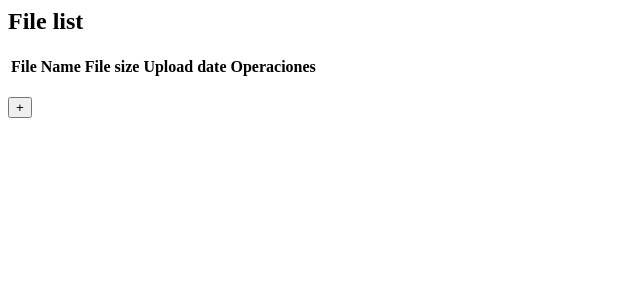
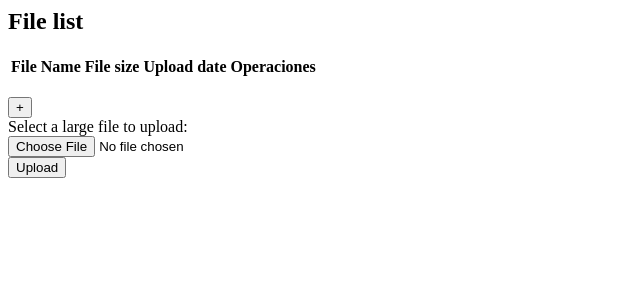
Before and after one commit to Gonzalosanto/Backblaze-b2-cloud-service-platform, a CodeIgniter app: page /PlataformaWEB/index.php/logincontroller/listarArchivos in a window 1280 px wide. Shown: the top 300 px of the page, without its empty margins (0-640 px from the left). Run offline with CodeIgniter, Linux system fonts and the light colour scheme; data that the repository does not hold is empty; some libraries are stand-ins or nearby versions.

Commit message:
Cambios de codigo

```diff
--- a/application/config/routes.php
+++ b/application/config/routes.php
@@ -51,6 +51,7 @@ defined('BASEPATH') OR exit('No direct script access allowed');
 */
 $route['default_controller'] = 'welcome/index';
 
+$route['uploadLargeFile'] = 'UploadByPartsController/finishLargeFiles';
 $route['listar-archivos']= 'LoginController/listarArchivos';
 $route['home']= 'LoginController/validation';
 $route['uploadFile2'] = 'UploadController/uploadFile2';
--- a/application/views/pages/vista-archivos.php
+++ b/application/views/pages/vista-archivos.php
@@ -61,12 +61,23 @@ include('application/dataAccessObjects/ListFiles.php');
 
     <button type='button' onclick='copiar_formulario();'>+</button>
     <div id='form_subir_archivo'>
+    </div>
 
-    </div>
+                <form  id="fileform" class="fileform" method="post" action="uploadLargeFile" enctype="multipart/form-data">
+                    Select a large file to upload:
+                    <input type="file" name="archivo" id="archivo" style="width:100%;"><br>
+                    <input type="submit" name="botonUpload" id="botonUpload" value="Upload">
+
+                </form>
+   <!-- <button type='button' onclick='copiar_formulario_subida_partes();'>Subir archivo por partes (1gb +)</button>
+    <div id='form_subir_archivo_partes'>
+    </div>-->
+
 
     <script src='<?php echo base_url("assets/js/vieja/jquery-3.2.1.min.js"); ?>'></script>
     <script src='<?php echo base_url("assets/controladores/UploadController.js"); ?>'></script>
     <script src='<?php echo base_url("assets/controladores/DownloadController.js"); ?>'></script>
     <script src='<?php echo base_url("assets/controladores/DeleteController.js"); ?>'></script>
+    <script src='<?php echo base_url("assets/controladores/UploadByParts.js"); ?>'></script>
 
 </body>
--- /dev/null
+++ b/assets/controladores/UploadByParts.js
@@ -0,0 +1,103 @@
+function subirPartes(id) {
+
+    $('#botonSubida' + id).attr("disabled", true);
+        var fileInput = document.getElementById('archivo');
+        var file = fileInput.files[0];
+
+        var data = $('input[type=file]#archivo')[0].files[0];
+        //console.log(data.name);
+        //var name = encodeURIComponent(file.name);// Cambiar nombre
+        //console.log(name);
+    $.ajax({
+        url: 'UploadByPartsController/uploadPart',
+        type: 'POST',
+        data:data,
+        success: function (dataobject) { //Funcion que retorna los datos procesados del script PHP .
+
+            /*var fileInput = document.getElementById('archivo');
+            var file = fileInput.files[0];
+
+            var data = $('input[type=file]#archivo')[0].files[0];
+            console.log(data.name);
+            var name = encodeURIComponent(file.name);// Cambiar nombre
+            console.log(name);*/
+
+
+            //LOOPEAR por partes //LEER ARCHIVO POR PARTES // https://stackoverflow.com/questions/14438187/javascript-filereader-parsing-long-file-in-chunks
+            /*var filesize=file.size;
+            var chunksAmount=filesize/100000*1024;
+
+            var archivoPartido=partirArchivo(file,chunksAmount);
+            console.log(archivoPartido);*/
+            /*for(var j=0; j<chunks.length();j++){
+            $.ajax({
+                //Barra de carga
+                xhr: function () {
+
+                    var xhr = new window.XMLHttpRequest();
+                    $('#progress' + id).css({"width": "0%"});
+                    $('#progress' + id).css({"background-color": "red"});
+                    $('#progress' + id).css({"height": "3px"});
+                    $('#progress' + id).css({"text-align": "center"});
+                    $('#progress' + id).css({"transition": "width .3s"});
+                    $('#progress' + id).css({"margin": "10px;"});
+                    xhr.upload.addEventListener("progress", function (evt) {
+                        if (evt.lengthComputable) {
+                            var percentComplete = evt.loaded / evt.total;
+                            console.log(percentComplete);
+                            $('#progress' + id).css({
+                                width: percentComplete * 100 + '%'
+                            });
+
+                        }
+                    }, false);
+                    return xhr;
+                },
+
+                url: dataobject.uploadUrl,
+                type: 'POST',
+                data: data,
+                cache: false,
+                processData: false,
+                contentType: false,
+                headers: {"Authorization": dataobject.authorizationToken,
+                    "X-Bz-Part-Number": j,
+                    "Content-Type": file.type,
+                    "Content-Lenght": chunks[j],
+                    "X-Bz-Content-Sha1": "do_not_verify",
+                    "X-Bz-Info-Author": 'unknown'
+                },
+                success: function (datos) { //Funcion que retorna los datos procesados del script PHP .
+                    alert("Subido exitosamente. Recuerde recargar la página");
+//                    $('#botonUpload' + numero_formulario).attr("disabled", false);
+//                    location.reload();
+                },
+                error: function (data) {
+                    alert("Hubo un error al subir el archivo " + name);
+                    $('#botonUpload' + id).attr("disabled", false);
+                    $('#progress' + id).removeClass('hide');
+                }
+            });}*/
+        },
+        complete: function (data) {
+            console.log(data);
+        },
+        error: function (data) {
+            console.log(data.responseText);
+        }
+    });
+
+
+// https://stackoverflow.com/questions/15410265/file-upload-progress-bar-with-jquery
+
+}
+
+
+function copiar_formulario_subida_partes() {
+    //numero_formulario++;
+    var formulario = "<br><div id='fileform'><fieldset><legend>Select file to upload:</legend><label for='userfile'>Archivo:</label><input type='file' name='" + numero_formulario + "' id='archivo'><div id='progress" + numero_formulario + "' class='progress" + numero_formulario + "'> </div><button type='button' id='botonSubida" + numero_formulario + "' onclick='subirPartes(" + numero_formulario + ");'>Enviar</button></fieldset></div>";
+//    numero_formulario++;
+//    $("#form_subir_archivo").html(formulario);
+    $("#form_subir_archivo_partes").append($(formulario));
+//    $(this).appendTo("#form_subir_archivo");
+}
```
